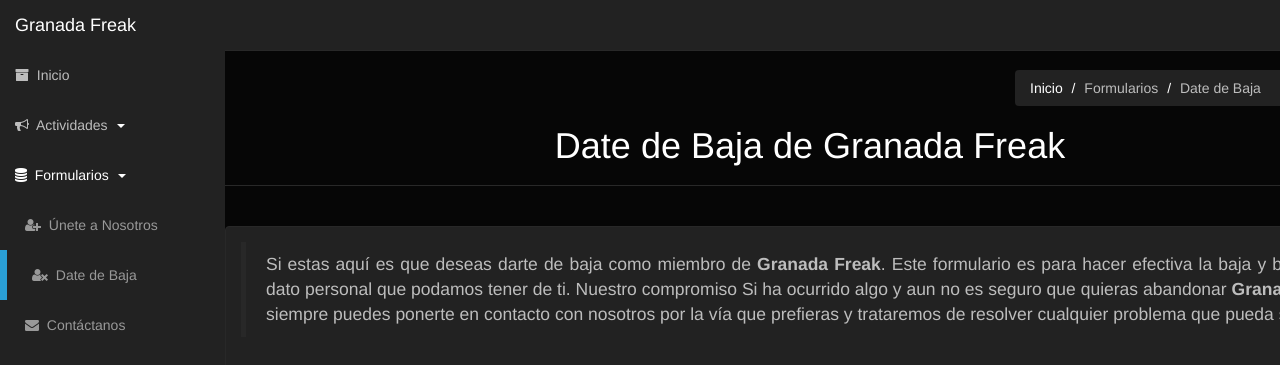
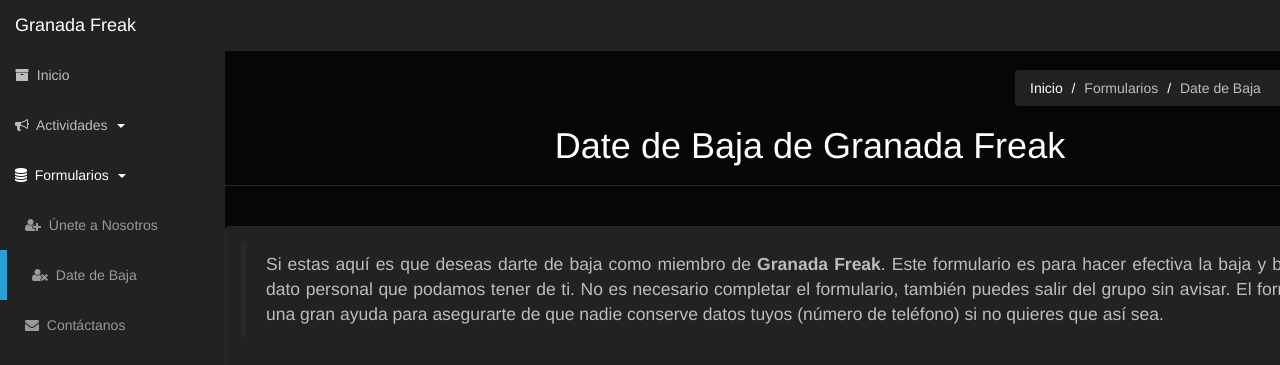
Before and after one commit to GranadaFreak/granadafreak.github.io, a plain HTML site: page baja.html in a window 1280 px wide. Shown: the top 365 px of the page. Drawn offline with Linux system fonts and the light colour scheme.

Commit message:
Granada Freak - Actualizacion Formularios (v4.5)

```diff
--- a/baja.html
+++ b/baja.html
@@ -66,10 +66,10 @@
 							<blockquote>
 								<p>
 									Si estas aqu&iacute; es que deseas darte de baja como miembro de <strong>Granada Freak</strong>. Este
-									formulario es para hacer efectiva la baja y borrar todo dato personal que podamos tener de ti. Nuestro
-									compromiso Si ha ocurrido algo y aun no es seguro que quieras abandonar <strong>Granada Freak</strong>,
-									siempre puedes ponerte en contacto con nosotros por la v&iacute;a que prefieras y trataremos de resolver
-									cualquier problema que pueda surgir.
+									formulario es para hacer efectiva la baja y borrar todo dato personal que podamos tener de ti. No es
+									necesario completar el formulario, tambi&eacute;n puedes salir del grupo sin avisar. El formulario
+									es una gran ayuda para asegurarte de que nadie conserve datos tuyos (n&uacute;mero de tel&eacute;fono) si
+									no quieres que as&iacute; sea.
 								</p>
 							</blockquote>
 							<br/>
```
Also changed, not shown: alta.html (+4 -0 lines).
